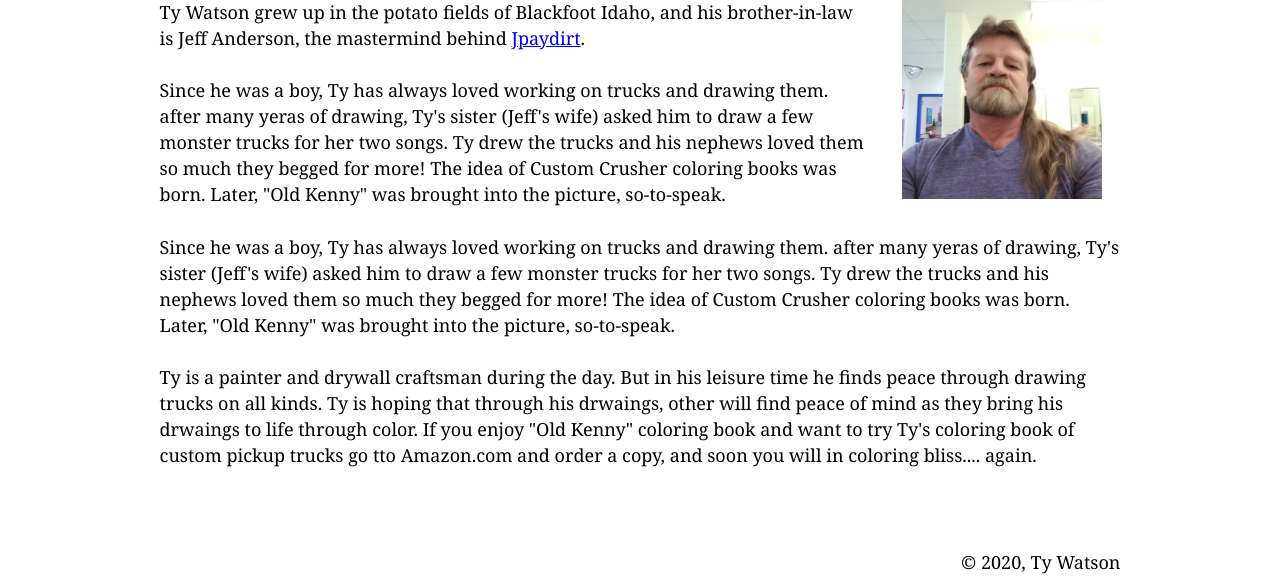
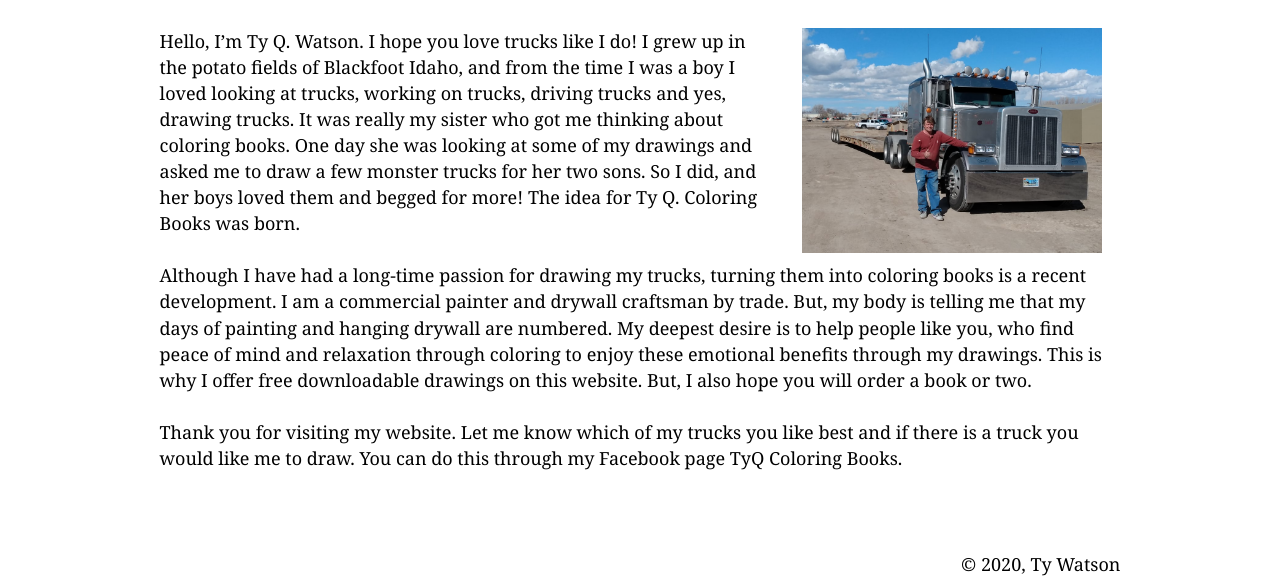
Before and after one commit to watsontrevor10/gatsby_testing_1, a Gatsby site: page /about in a window 1280 px wide. Shown: the part 284-861 px from the top of the page. Built offline with nearby package versions, Linux system fonts and the light colour scheme; Gatsby itself is replaced by a stand-in of ours.

Commit message:
changed photo and bio on about page

```diff
--- /dev/null
+++ b/src/components/aboutImage.js
@@ -0,0 +1,22 @@
+import React from "react"
+import { useStaticQuery, graphql } from "gatsby"
+import Img from "gatsby-image"
+
+// 559 / 779
+const Image = () => {
+  const data = useStaticQuery(graphql`
+    query {
+      file(relativePath: { eq: "tyabout.jpg" }) {
+        childImageSharp {
+          fluid(maxWidth: 400) {
+            ...GatsbyImageSharpFluid
+          }
+        }
+      }
+    }
+  `)
+
+  return <Img fluid={data.file.childImageSharp.fluid} />
+}
+
+export default Image
--- a/src/pages/about.js
+++ b/src/pages/about.js
@@ -1,63 +1,54 @@
 import React from "react"
-import { Link, graphql } from "gatsby"
-import ty_profile from "../images/ty_profile.jpg"
+import { graphql } from "gatsby"
+import AboutImage from "../components/aboutImage"
 import Layout from "../components/layout"
 import SEO from "../components/seo"
 
-const SecondPage = ({ data }) => (
+const SecondPage = () => (
   <Layout>
     <SEO title="about" />
-    <h1>Ty's Story</h1>
+    <h1 style={{ margin: '1em' }}>Ty's Story</h1>
     <body>
       <div>
-        <img
-          src={ty_profile}
+        <div
           style={{
-            maxWidth: 200,
-            maxHeight: 500,
+            width: 300,
+            maxHeight: 300,
             marginRight: "1em",
             marginLeft: "2em",
             float: "right",
           }}
-        />
+        >
+          <AboutImage />
+        </div>
+
         <p>
-          Ty Watson grew up in the potato fields of Blackfoot Idaho, and his
-          brother-in-law is Jeff Anderson, the mastermind behind{" "}
-          <a
-            href="https://www.youtube.com/channel/UCVr-uUnTEFPhMMxmknr5LMw"
-            targer="_blank"
-          >
-            Jpaydirt
-          </a>
-          .
-        </p>
-        <p>
-          Since he was a boy, Ty has always loved working on trucks and drawing
-          them. after many yeras of drawing, Ty's sister (Jeff's wife) asked him
-          to draw a few monster trucks for her two songs. Ty drew the trucks and
-          his nephews loved them so much they begged for more! The idea of
-          Custom Crusher coloring books was born. Later, "Old Kenny" was brought
-          into the picture, so-to-speak.
+          Hello, I’m Ty Q. Watson. I hope you love trucks like I do! I grew up
+          in the potato fields of Blackfoot Idaho, and from the time I was a boy
+          I loved looking at trucks, working on trucks, driving trucks and yes,
+          drawing trucks. It was really my sister who got me thinking about
+          coloring books. One day she was looking at some of my drawings and
+          asked me to draw a few monster trucks for her two sons. So I did, and
+          her boys loved them and begged for more! The idea for Ty Q. Coloring
+          Books was born.
         </p>
       </div>
       <div>
         <p>
-          Since he was a boy, Ty has always loved working on trucks and drawing
-          them. after many yeras of drawing, Ty's sister (Jeff's wife) asked him
-          to draw a few monster trucks for her two songs. Ty drew the trucks and
-          his nephews loved them so much they begged for more! The idea of
-          Custom Crusher coloring books was born. Later, "Old Kenny" was brought
-          into the picture, so-to-speak.
+          Although I have had a long-time passion for drawing my trucks, turning
+          them into coloring books is a recent development. I am a commercial
+          painter and drywall craftsman by trade. But, my body is telling me
+          that my days of painting and hanging drywall are numbered. My deepest
+          desire is to help people like you, who find peace of mind and
+          relaxation through coloring to enjoy these emotional benefits through
+          my drawings. This is why I offer free downloadable drawings on this
+          website. But, I also hope you will order a book or two.
         </p>
       </div>
       <p>
-        Ty is a painter and drywall craftsman during the day. But in his leisure
-        time he finds peace through drawing trucks on all kinds. Ty is hoping
-        that through his drwaings, other will find peace of mind as they bring
-        his drwaings to life through color. If you enjoy "Old Kenny" coloring
-        book and want to try Ty's coloring book of custom pickup trucks go tto
-        Amazon.com and order a copy, and soon you will in coloring bliss....
-        again.
+        Thank you for visiting my website. Let me know which of my trucks you
+        like best and if there is a truck you would like me to draw. You can do
+        this through my Facebook page TyQ Coloring Books.
       </p>
     </body>
   </Layout>
```
Also changed, not shown: src/components/profileImage.js (added, +22 -0 lines), src/images/tyabout.jpg (added).
